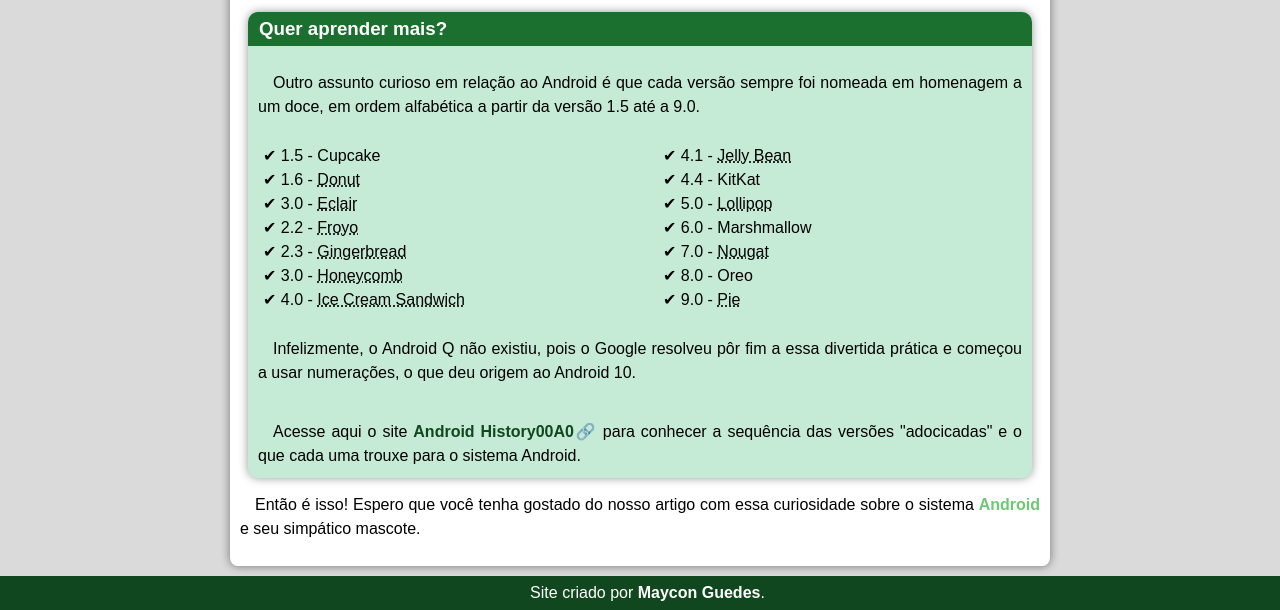
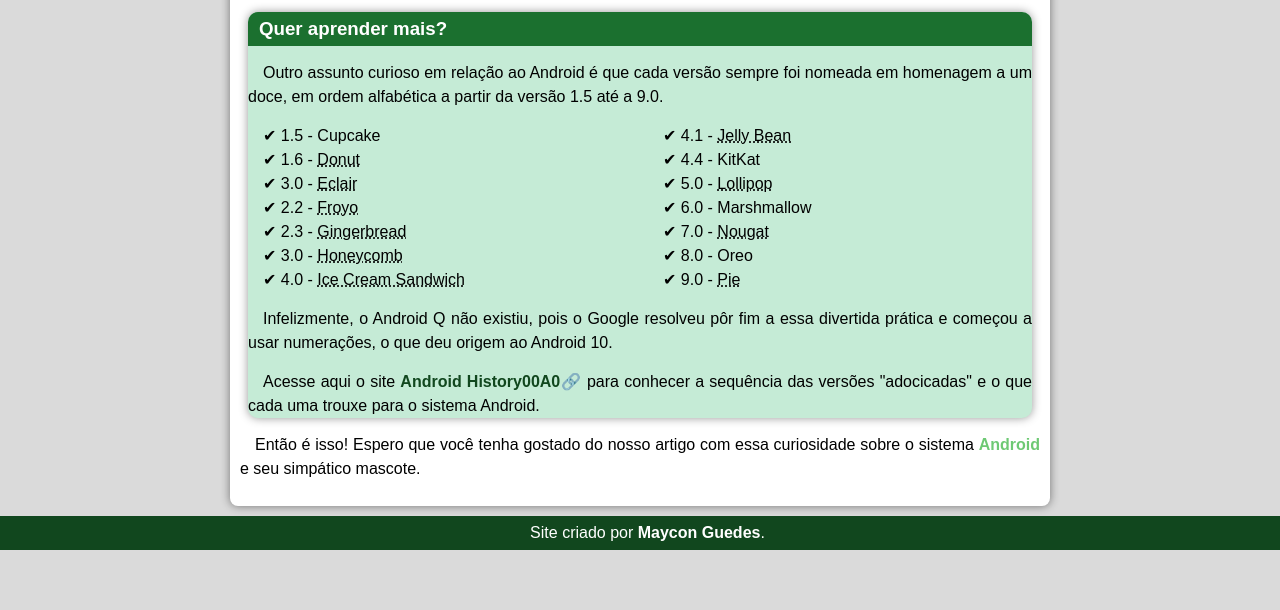
Before and after one commit to MayconG/projeto-android, a plain HTML site: page index.html in a window 1280 px wide. Shown: the part 2173-2783 px from the top of the page. After the commit the page ends 2723 px from the top, so only its background shows below. Drawn offline with Linux system fonts and the light colour scheme.

Commit message:
Update style.css

```diff
--- a/style.css
+++ b/style.css
@@ -157,9 +157,6 @@ aside {
     box-shadow: 0 0 10px rgba(0, 0, 0, 0.411);
 }
 
-aside > p {
-    padding: 10px 10px 10px 10px ;
-}
 
 aside > h1 {
     background: var(--cor4);
```
